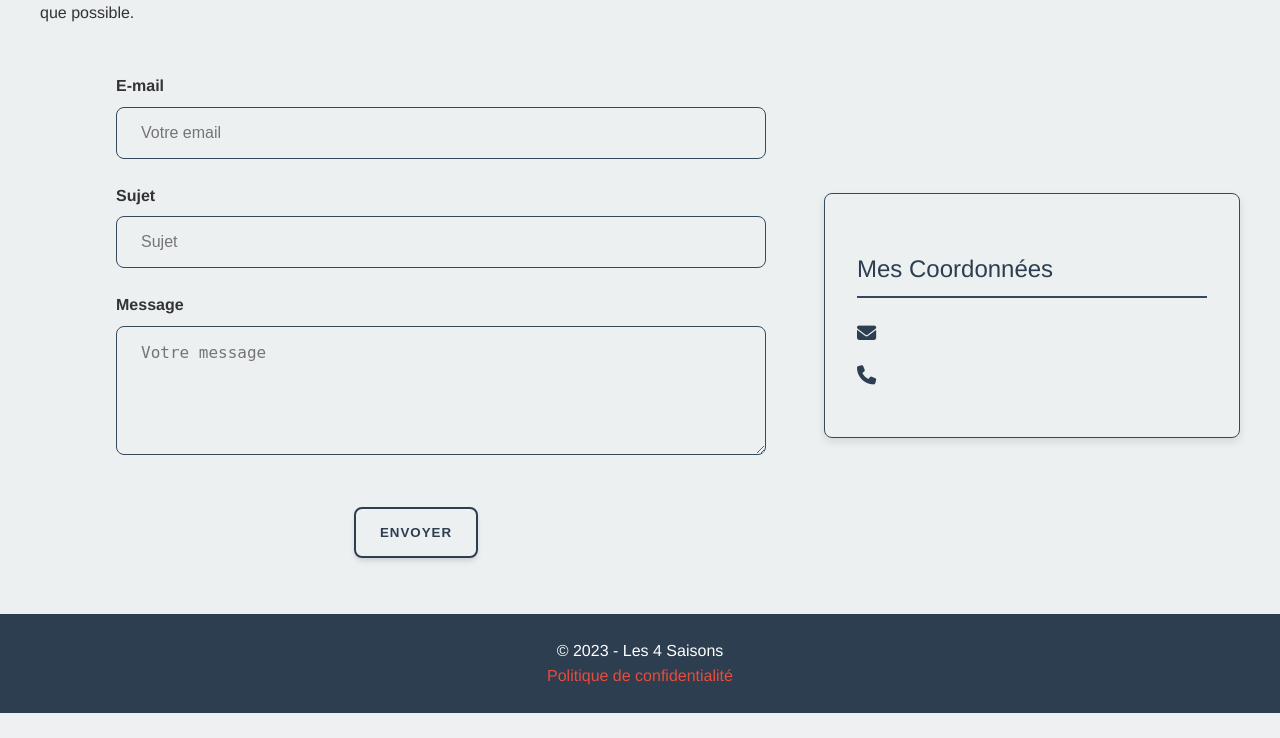
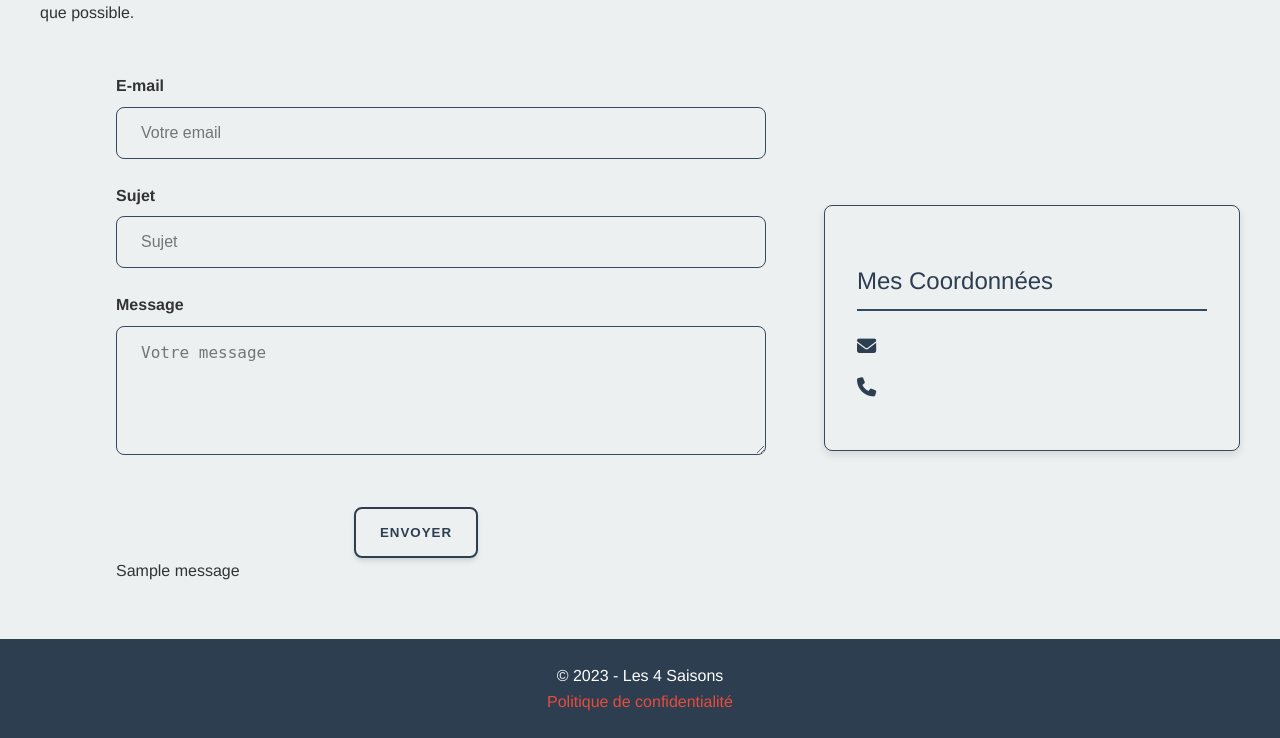
Before and after one commit to Stargate136/EPHAD, a Django app: page /contact/ in a window 1280 px wide. Shown: the part 270-1008 px from the top of the page. Before the commit the page ends 983 px from the top, so only its background shows below. Run offline with Django 4.2, Linux system fonts and the light colour scheme; tables that the repository leaves empty hold one stand-in row (values such as "Sample post"); one stand-in notice (Sample message) is shown.

Commit message:
Integration of email sent in contact form

```diff
--- a/src/config/settings.py
+++ b/src/config/settings.py
@@ -136,3 +136,5 @@ DEFAULT_AUTO_FIELD = 'django.db.models.BigAutoField'
 
 MEDIA_URL = "/media/"
 MEDIA_ROOT = BASE_DIR / "media/"
+
+EMAIL_BACKEND = 'django.core.mail.backends.console.EmailBackend'
--- a/src/contact/templates/contact/contact_form.html
+++ b/src/contact/templates/contact/contact_form.html
@@ -28,6 +28,10 @@
                 <div class="button-wrapper">
                     <input class="btn btn-outline-primary" type="submit"  value="Envoyer"/>
                 </div>
+                <!-- TODO : modifier le style du message -->
+                {% for message in messages %}
+                    {{ message }}
+                {% endfor %}
             </form>
         </section>
 
@@ -36,15 +40,15 @@
                 <div class="contact-info">
                     <h4 class="contact-title">Mes Coordonnées</h4>
                     <p class="contact-item">
-                        <a href="mailto:{{ personal_info.email }}">
+                        <!-- TODO : ajouter email-->
+                        <a href="mailto:">
                             <i class="contact-icon fas fa-envelope"></i>
-                            <!-- TODO : ajouter email-->
                         </a>
                     </p>
                     <p class="contact-item">
-                        <a href="tel:{{ personal_info.phone }}">
+                        <!-- TODO  : ajouter tel-->
+                        <a href="tel:">
                             <i class="contact-icon fas fa-phone"></i>
-                            <!-- TODO  : ajouter tel-->
                         </a>
                     </p>
                 </div>
--- a/src/contact/views.py
+++ b/src/contact/views.py
@@ -1,3 +1,4 @@
+from django.core.mail import send_mail
 from django.urls import reverse_lazy
 from django.views.generic.edit import FormView
 from django.contrib import messages
@@ -10,10 +11,10 @@ class ContactFormView(FormView):
     success_url = reverse_lazy("contact:form")  # Mettez l'URL de la page de remerciement ou de confirmation ici.
 
     def form_valid(self, form):
-        # Si le formulaire est valide, sauvegardez l'objet sans le commettre en base de données.
-        contact_message = form.save(commit=False)
-        # Traitement supplémentaire si nécessaire (comme l'envoi d'un e-mail)
-        contact_message.save()  # Sauvegardez l'objet en base de données.
+        email = form.cleaned_data.get("email")
+        subject = form.cleaned_data.get("subject")
+        message = form.cleaned_data.get("message")
+        send_mail(subject, message, email, ["test@gmail.com"])
         messages.success(self.request, "Votre message a été envoyé avec succès!")
         return super().form_valid(form)
 
```
Also changed, not shown: README.md.
